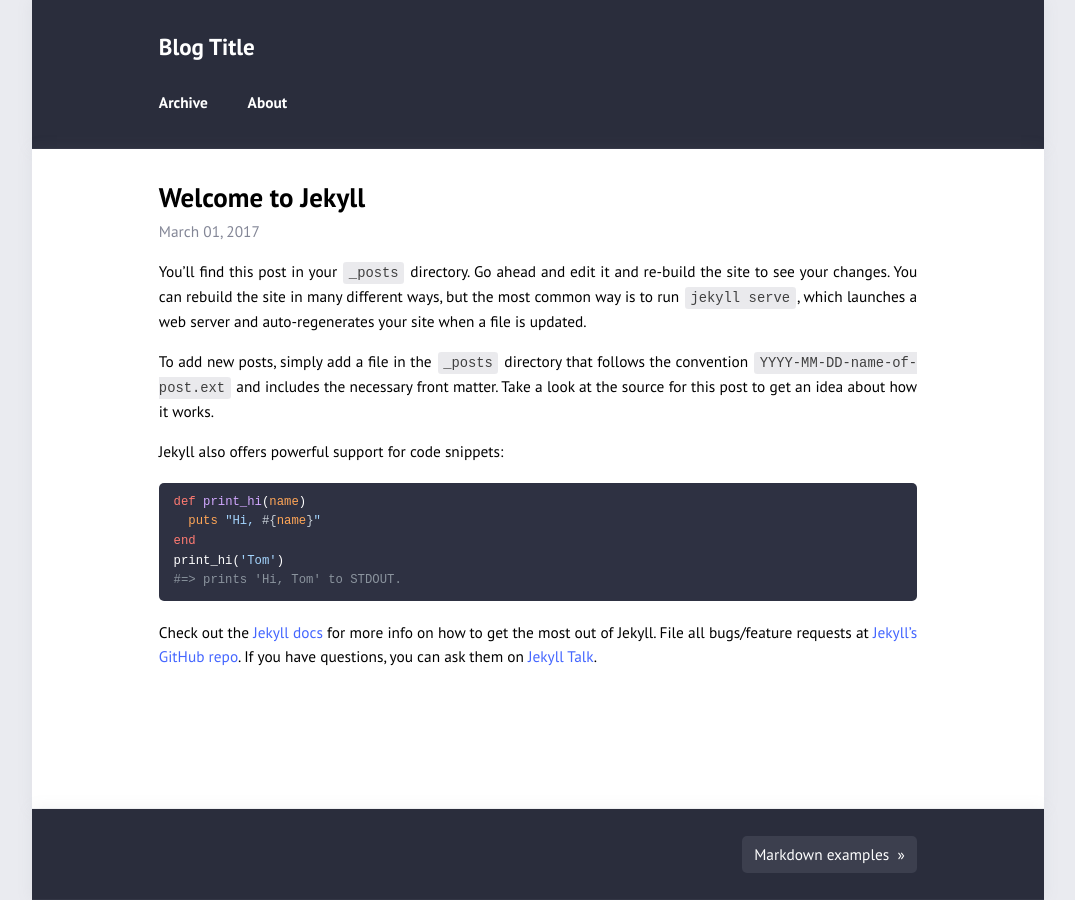
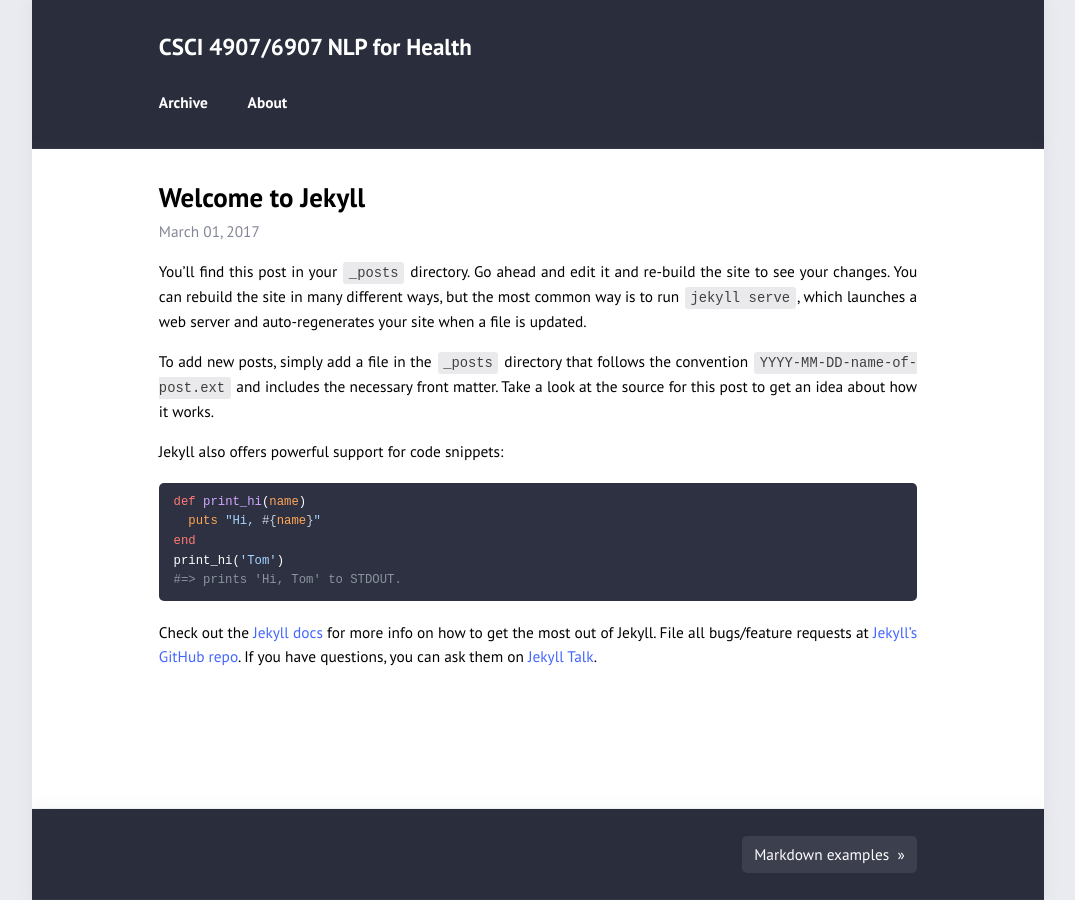
Before and after one commit to azirikly/nlp4health-fall25, a Jekyll site: the page built from _posts/2017-03-01-welcome-to-jekyll.md, in a window 1280 px wide. Shown: the whole page, without its empty margins (102-1177 px from the left). Built offline with Jekyll 4.4.1, drawn with Linux system fonts in a browser that asks for light colours.

Commit message:
Update _config.yml

```diff
--- a/_config.yml
+++ b/_config.yml
@@ -1,6 +1,6 @@
-title: "Blog Title"
-author: "Blog Author"
-description: "My blog"
+title: "CSCI 4907/6907 NLP for Health"
+author: "Aya Zirikly"
+description: "George Washington University"
 permalink: /:title/
 lang: "en"
 excerpt_separator: "\n\n\n"
@@ -12,6 +12,7 @@ show_excerpts: true             # show article excerpts instead of archive list
 show_frame: true                # display a grey frame on large screens
 show_sidebar: false             # show a sidebar instead of the usual header
 show_minimal: false             # remove all clutter
+show_social: false
 
 #show_frame: "/assets/images/background.svg"
 
```
